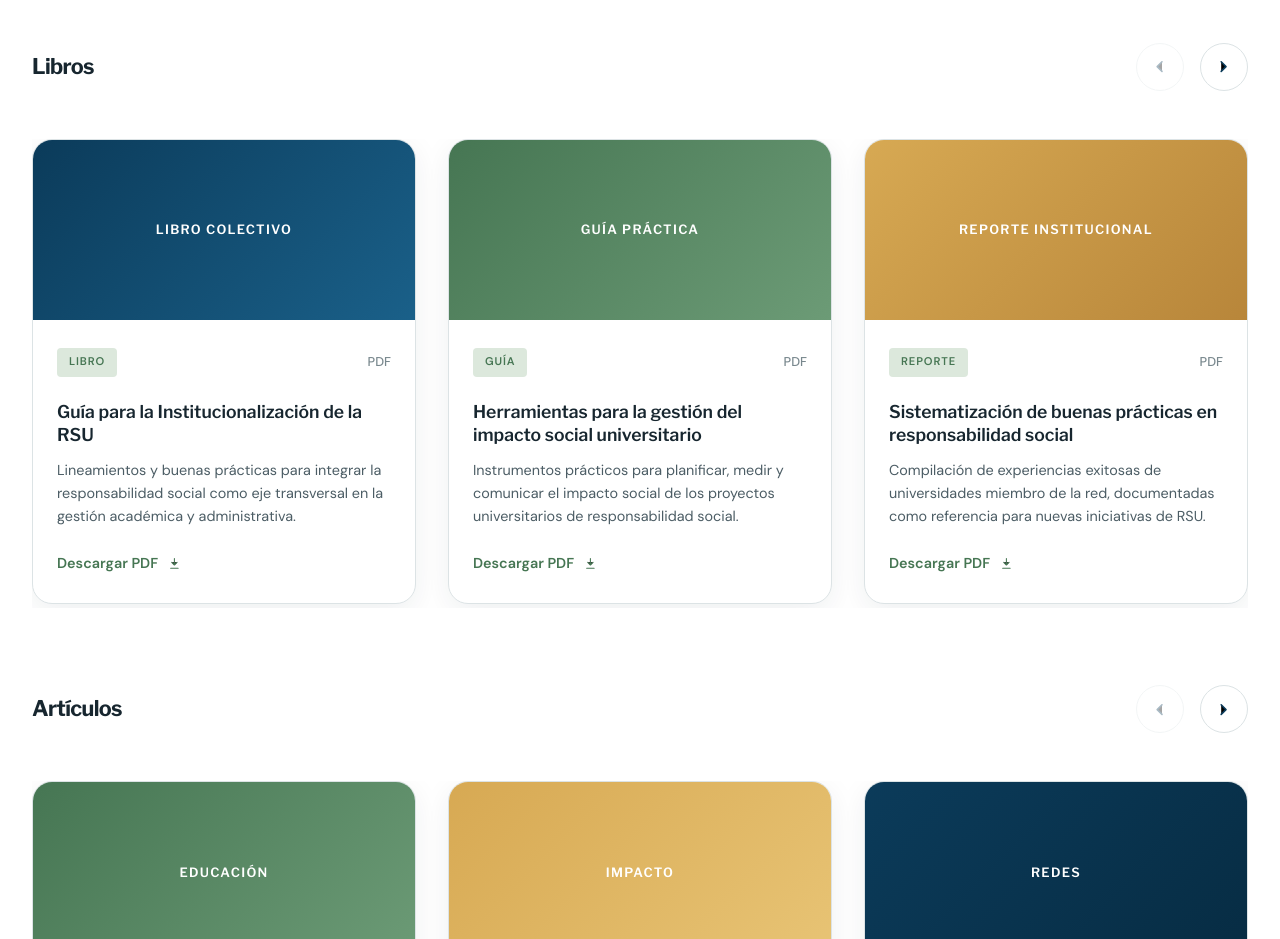
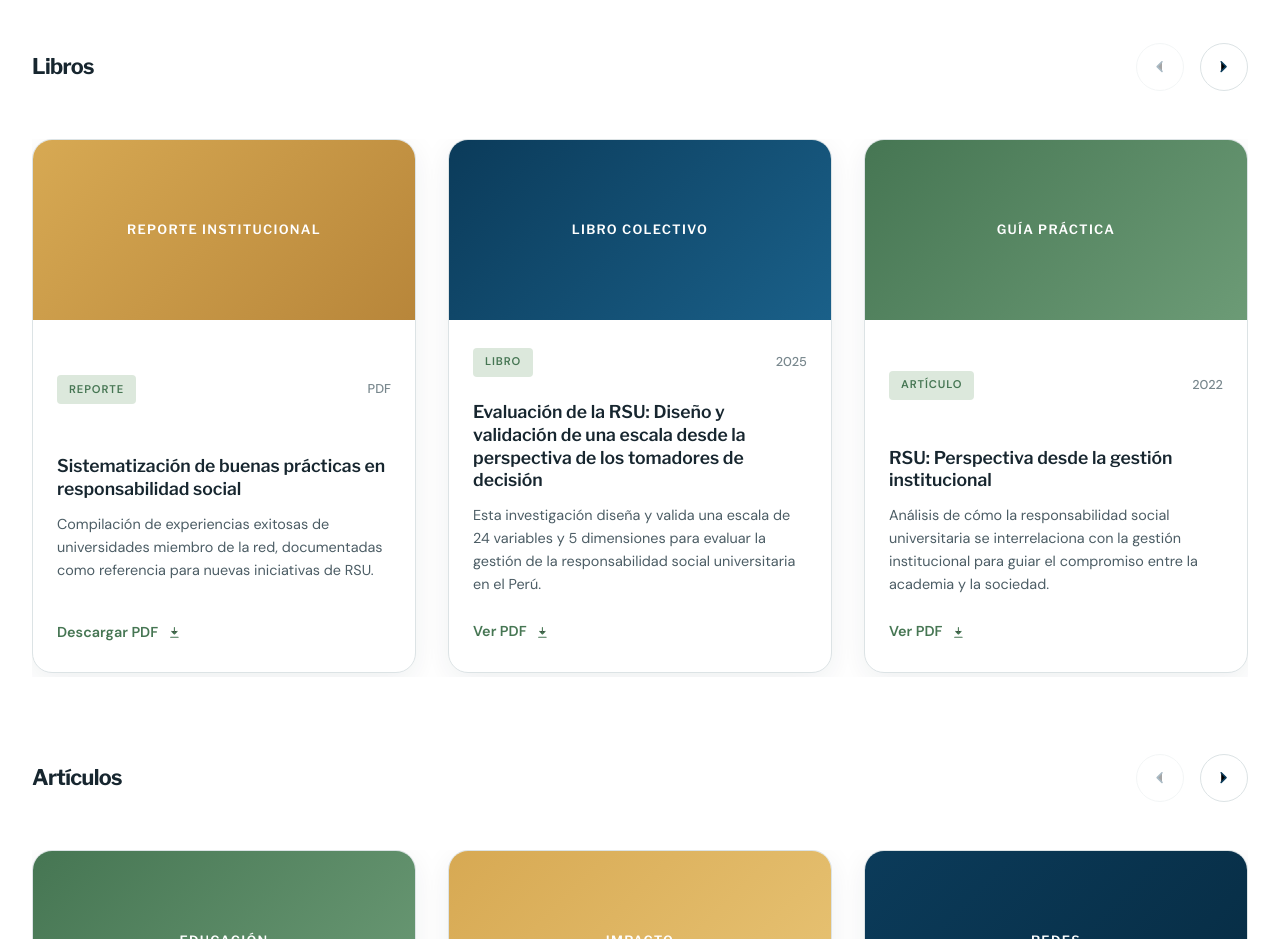
Before and after one commit to LuisAndia-7200/RIURSA, a plain HTML site: page index.html in a window 1280 px wide. Shown: the part 3840-4779 px from the top of the page. Drawn offline with nearby package versions, Linux system fonts and the light colour scheme.

Commit message:
Update index.html

```diff
--- a/index.html
+++ b/index.html
@@ -374,51 +374,6 @@
 
             <div class="articles-carousel">
               <div class="articles-carousel__track" id="booksTrack" role="region" aria-label="Carrusel de libros" tabindex="0">
-                <article class="article-card-carousel">
-                  <div class="article-card-carousel__image" style="background: linear-gradient(135deg, #0b3b5a 0%, #1a6089 100%);" aria-hidden="true">
-                    <span>Libro colectivo</span>
-                  </div>
-                  <div class="article-card-carousel__content">
-                    <p class="article-card-carousel__meta">
-                      <span class="article-category">Libro</span>
-                      <span class="article-date">PDF</span>
-                    </p>
-                    <h3>Guía para la Institucionalización de la RSU</h3>
-                    <p>
-                      Lineamientos y buenas prácticas para integrar la responsabilidad social
-                      como eje transversal en la gestión académica y administrativa.
-                    </p>
-                    <a href="#contacto" class="article-link">
-                      Descargar PDF
-                      <svg aria-hidden="true" viewBox="0 0 24 24">
-                        <path d="M12 3v12m-5-5 5 5 5-5M5 21h14" stroke="currentColor" stroke-width="2" stroke-linecap="round" stroke-linejoin="round"/>
-                      </svg>
-                    </a>
-                  </div>
-                </article>
-
-                <article class="article-card-carousel">
-                  <div class="article-card-carousel__image" style="background: linear-gradient(135deg, #467653 0%, #6c9b76 100%);" aria-hidden="true">
-                    <span>Guía práctica</span>
-                  </div>
-                  <div class="article-card-carousel__content">
-                    <p class="article-card-carousel__meta">
-                      <span class="article-category">Guía</span>
-                      <span class="article-date">PDF</span>
-                    </p>
-                    <h3>Herramientas para la gestión del impacto social universitario</h3>
-                    <p>
-                      Instrumentos prácticos para planificar, medir y comunicar el impacto
-                      social de los proyectos universitarios de responsabilidad social.
-                    </p>
-                    <a href="#contacto" class="article-link">
-                      Descargar PDF
-                      <svg aria-hidden="true" viewBox="0 0 24 24">
-                        <path d="M12 3v12m-5-5 5 5 5-5M5 21h14" stroke="currentColor" stroke-width="2" stroke-linecap="round" stroke-linejoin="round"/>
-                      </svg>
-                    </a>
-                  </div>
-                </article>
 
                 <article class="article-card-carousel">
                   <div class="article-card-carousel__image" style="background: linear-gradient(135deg, #d7a953 0%, #b8863a 100%);" aria-hidden="true">
@@ -442,6 +397,54 @@
                     </a>
                   </div>
                 </article>
+
+                <article class="article-card-carousel">
+                  <div class="article-card-carousel__image" style="background: linear-gradient(135deg, #0b3b5a 0%, #1a6089 100%);" aria-hidden="true">
+                    <span>Libro colectivo</span>
+                  </div>
+                  <div class="article-card-carousel__content">
+                    <p class="article-card-carousel__meta">
+                      <span class="article-category">Libro</span>
+                      <span class="article-date">2025</span>
+                    </p>
+                    <h3>Evaluación de la RSU: Diseño y validación de una escala desde la perspectiva de los tomadores de decisión</h3>
+                    <p>
+                      Esta investigación diseña y valida una escala de 24 variables y 5 dimensiones
+                      para evaluar la gestión de la responsabilidad social universitaria en el Perú.
+                    </p>
+                    <a href="https://www.scielo.cl/scielo.php?script=sci_arttext&pid=S0718-50062025000400097&lng=es&nrm=iso&tlng=es" target="_blank" class="article-link">
+                      Ver PDF
+                      <svg aria-hidden="true" viewBox="0 0 24 24">
+                        <path d="M12 3v12m-5-5 5 5 5-5M5 21h14" stroke="currentColor" stroke-width="2" stroke-linecap="round" stroke-linejoin="round"/>
+                      </svg>
+                    </a>
+                  </div>
+                </article>
+
+                <article class="article-card-carousel">
+                  <div class="article-card-carousel__image" style="background: linear-gradient(135deg, #467653 0%, #6c9b76 100%);" aria-hidden="true">
+                    <span>Guía práctica</span>
+                  </div>
+                  <div class="article-card-carousel__content">
+                    <p class="article-card-carousel__meta">
+                      <span class="article-category">Artículo</span>
+                      <span class="article-date">2022</span>
+                    </p>
+                    <h3>RSU: Perspectiva desde la gestión institucional</h3>
+                    <p>
+                      Análisis de cómo la responsabilidad social universitaria se interrelaciona con la gestión
+                      institucional para guiar el compromiso entre la academia y la sociedad.
+                    </p>
+                    <a href="https://revistas.upel.edu.ve/index.php/investigacionypostgrado/article/view/1466" target="_blank" class="article-link">
+                      Ver PDF
+                      <svg aria-hidden="true" viewBox="0 0 24 24">
+                        <path d="M12 3v12m-5-5 5 5 5-5M5 21h14" stroke="currentColor" stroke-width="2" stroke-linecap="round" stroke-linejoin="round"/>
+                      </svg>
+                    </a>
+                  </div>
+                </article>
+
+
 
                 <article class="article-card-carousel">
                   <div class="article-card-carousel__image" style="background: linear-gradient(135deg, #072c43 0%, #0b3b5a 100%);" aria-hidden="true">
```
